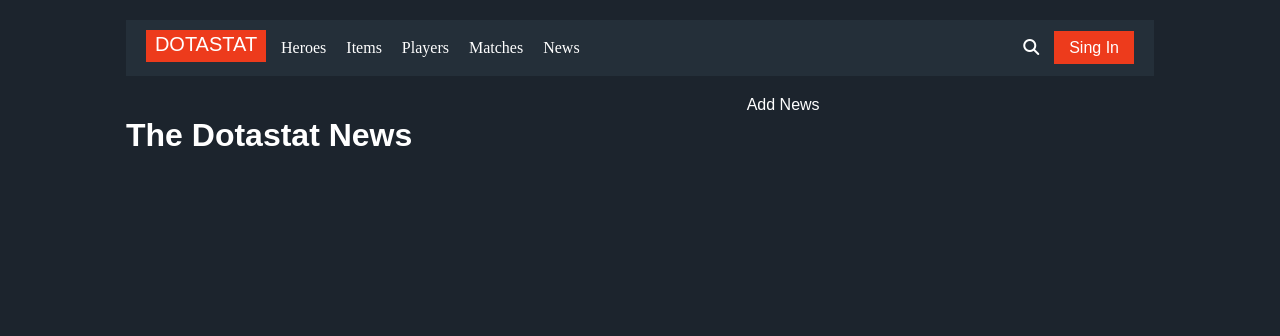
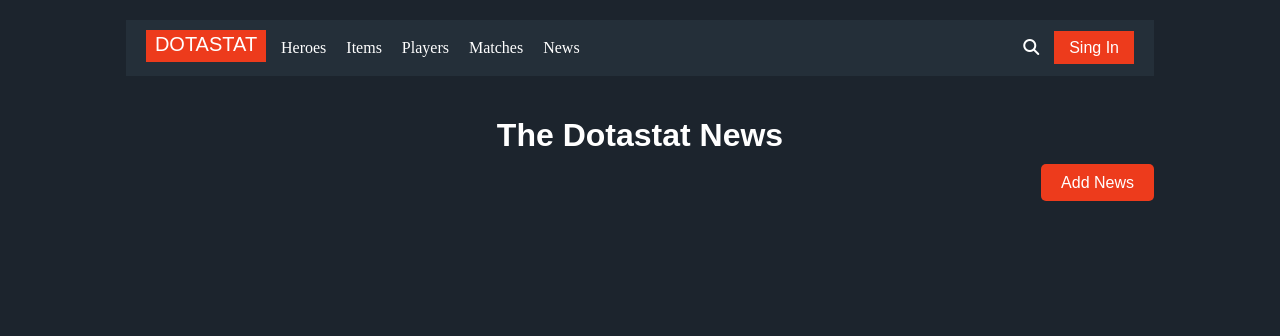
Before and after one commit to Tinilinsk/Dotastat, a PHP site: page /Pages/news.php in a window 1280 px wide. Shown: the top 336 px of the page. Run offline with PHP 8.4, Linux system fonts and the light colour scheme; data comes from the database, SQL or seed files in the repository; data that the repository does not hold is empty.

Commit message:
Change view in news page

```diff
--- a/Style/newsStyle.css
+++ b/Style/newsStyle.css
@@ -1,4 +1,3 @@
-/* ================= Style ================= */
 a {
     text-decoration: none;
     color: white;
@@ -31,18 +30,6 @@ html, body {
 .logo {
     margin-right: 15px;
 }
-/* .logo {
-    background: #ED3B1C;
-    color: white;
-    display: inline-block;
-    font-family: Arial, sans-serif;
-    font-size: 20px;
-    height: 32px;
-    line-height: 32px;
-    padding: 0 10px;
-    margin-right: 15px;
-    text-transform: uppercase;
-} */
 
 .navigation_menu {
     display: flex;
@@ -100,20 +87,63 @@ html, body {
 /* ================= Content ================= */
 .main {
     display: flex;
-    justify-content: space-between;
-    align-items: flex-start;
+    flex-direction: column;
+    align-items: center;
     width: 100%;
     max-width: 1028px;
     margin: 20px auto;
-    gap: 20px;
     color: white;
     font-family: Arial, sans-serif;
     text-align: center;
 }
 
-.news_list img {
-    max-width: 60%;
+.main h1 {
+    margin-bottom: 20px;
+}
+
+.add_news {
+    align-self: flex-end;
+    margin-bottom: 20px;
+}
+
+.add_news a {
+    background-color: #ED3B1C;
+    color: white;
+    padding: 10px 20px;
+    text-decoration: none;
+    border-radius: 5px;
+}
+
+.add_news a:hover {
+    background-color: #c5300f;
+}
+
+.news_list {
+    width: 100%;
+}
+
+.news_item {
+    background-color: #333;
+    padding: 15px;
+    margin-bottom: 20px;
+    border-radius: 8px;
+    display: flex;
+    flex-direction: column;
+    align-items: center;
+}
+
+.news_item h2 {
+    font-size: 20px;
+    margin-bottom: 10px;
+}
+
+.news_item img {
+    max-width: 80%;
     height: auto;
-    display: block;
-    margin: 0 auto;
+    margin-bottom: 10px;
 }
+
+.news_item p {
+    font-size: 14px;
+    color: #bbb;
+}
```
Also changed, not shown: Pages/news.php (+6 -16 lines).
